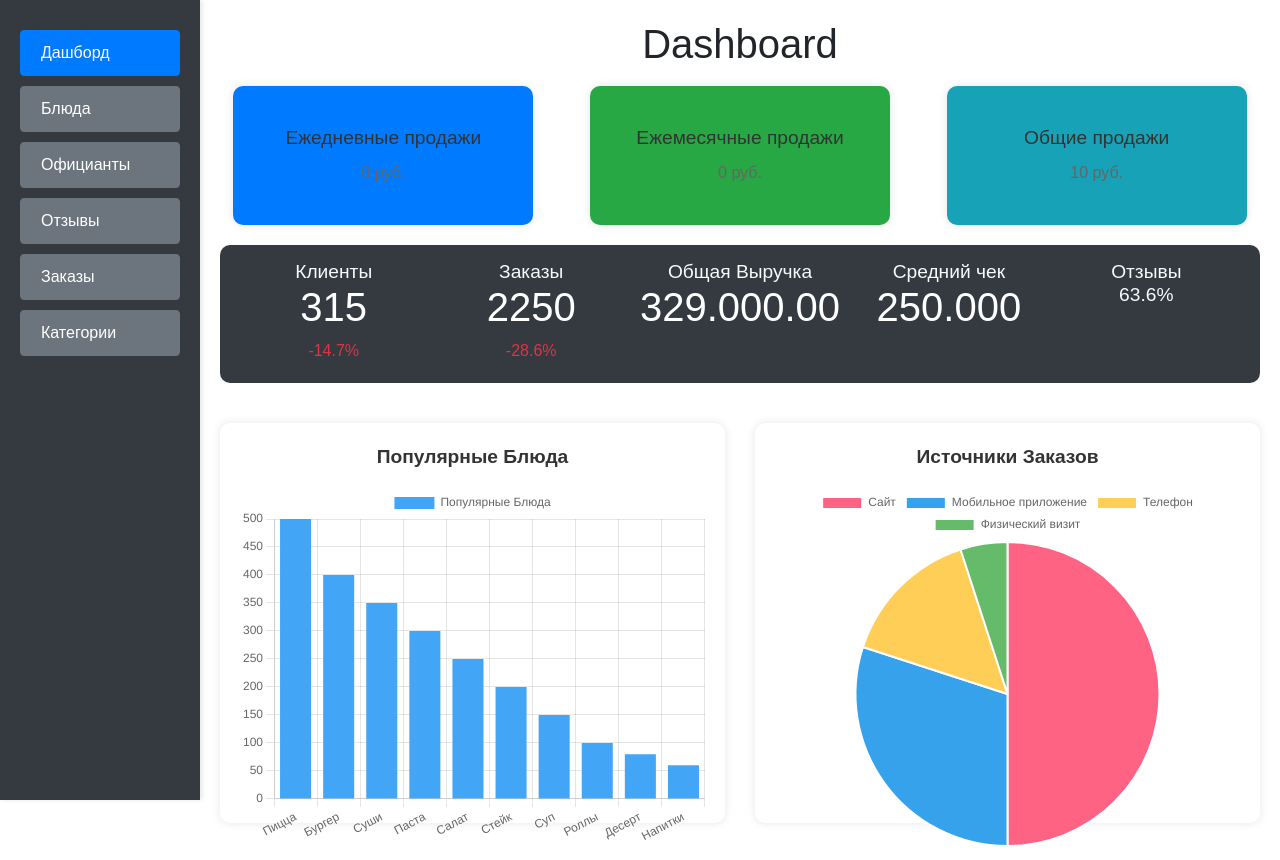
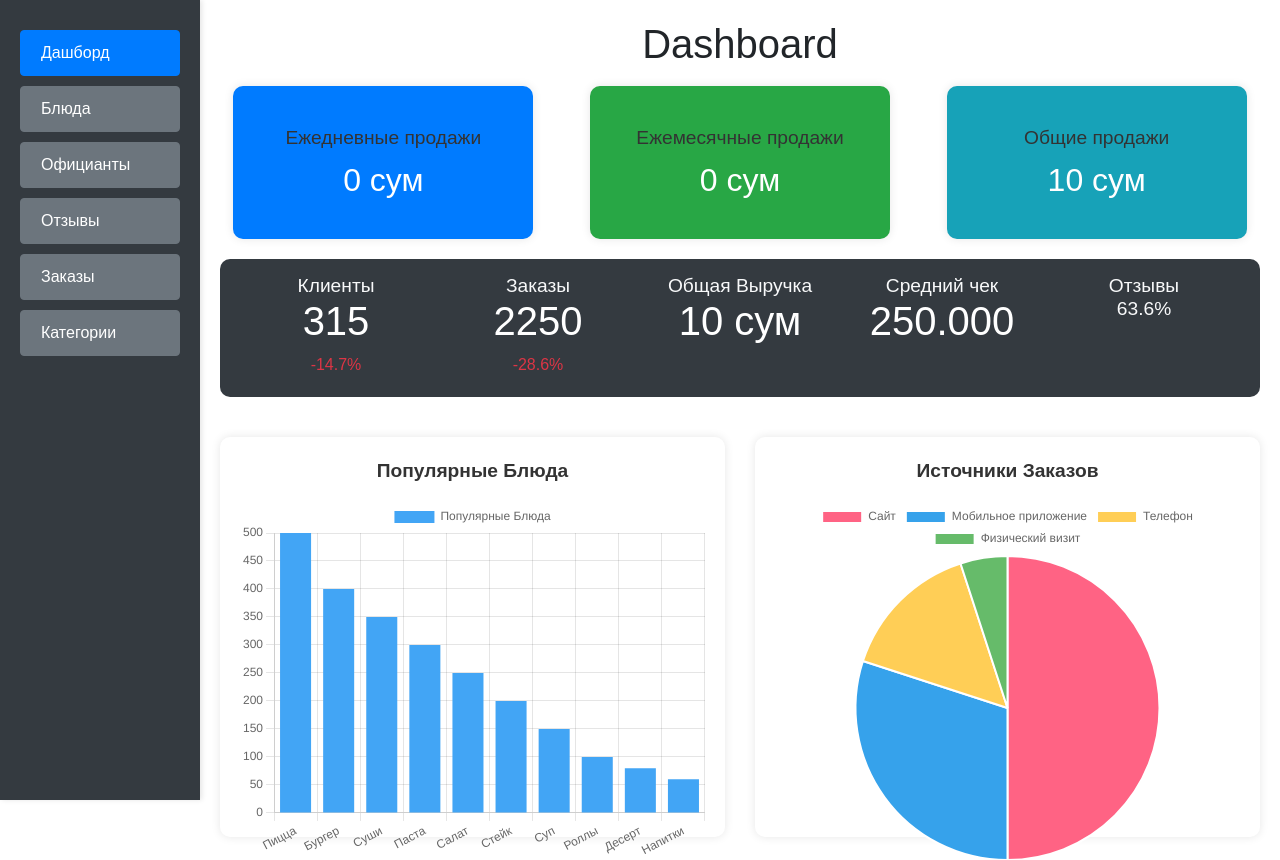
Before and after one commit to championbaymanov/diwaiter, a Django app: page /restaurant/main/ in a window 1280 px wide. Shown: the top 860 px of the page. Run offline with Django 3.2, Linux system fonts and the light colour scheme; a user stored in the database is signed in; tables that the repository leaves empty hold one stand-in row (values such as "Sample post"); parts of the project's set-up code (start-up, migrations or seed data) failed here and were passed over; some libraries are stand-ins or nearby versions.

Commit message:
main_page

```diff
--- a/templates/manager/main_page.html
+++ b/templates/manager/main_page.html
@@ -92,19 +92,19 @@
     <div class="card bg-primary">
         <div class="card-body">
             <h5 class="card-title">Ежедневные продажи</h5>
-            <p class="card-text">{{ total_daily_sales }} руб.</p>
+            <h2 class="card-text">{{ total_daily_sales }} сум</h2>
         </div>
     </div>
     <div class="card bg-success">
         <div class="card-body">
             <h5 class="card-title">Ежемесячные продажи</h5>
-            <p class="card-text">{{ total_monthly_sales }} руб.</p>
+            <h2 class="card-text">{{ total_monthly_sales }} сум</h2>
         </div>
     </div>
     <div class="card bg-info">
         <div class="card-body">
             <h5 class="card-title">Общие продажи</h5>
-            <p class="card-text">{{ total_sales }} руб.</p>
+            <h2 class="card-text">{{ total_sales }} сум</h2>
         </div>
     </div>
 </div>
@@ -122,7 +122,7 @@
     </div>
     <div>
         <h2>Общая Выручка</h2>
-        <h1>329.000.00</h1>
+        <h1>{{ total_sales }} сум</h1>
     </div>
     <div>
         <h2>Средний чек</h2>
```
